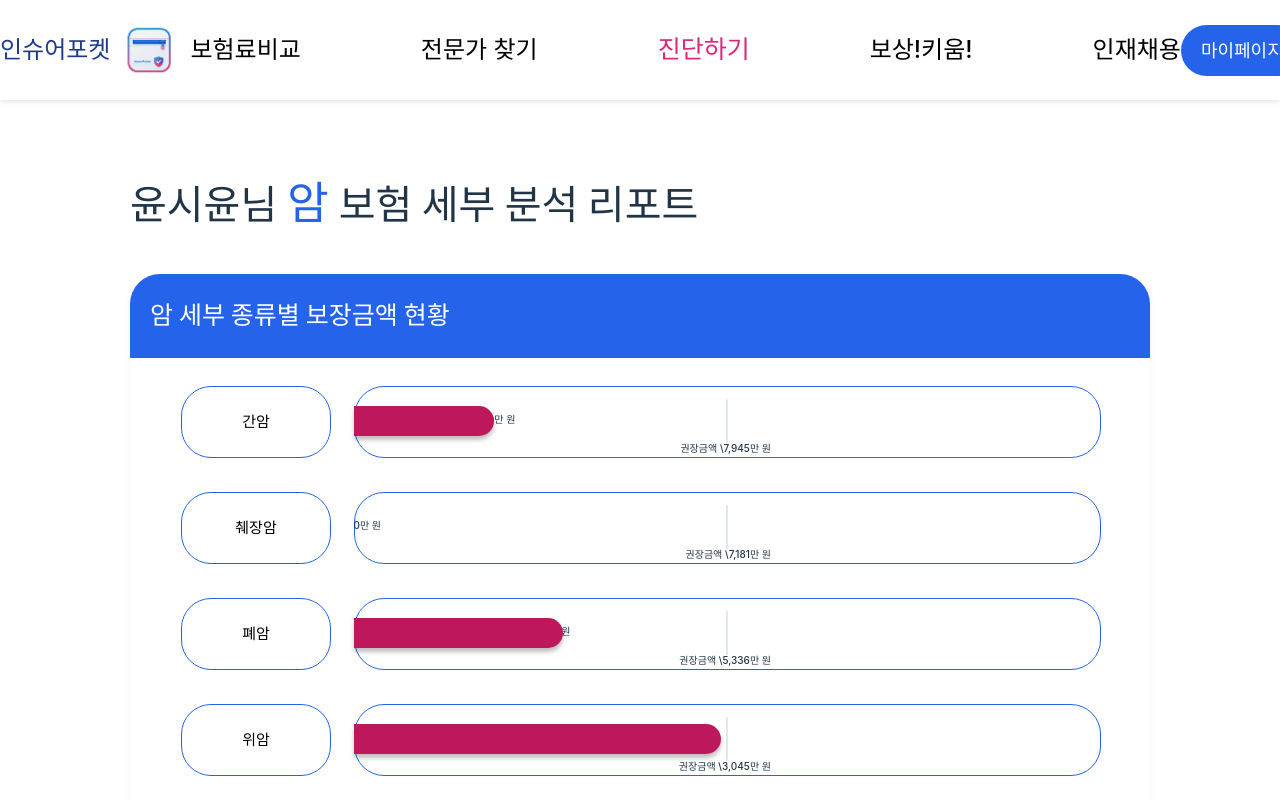
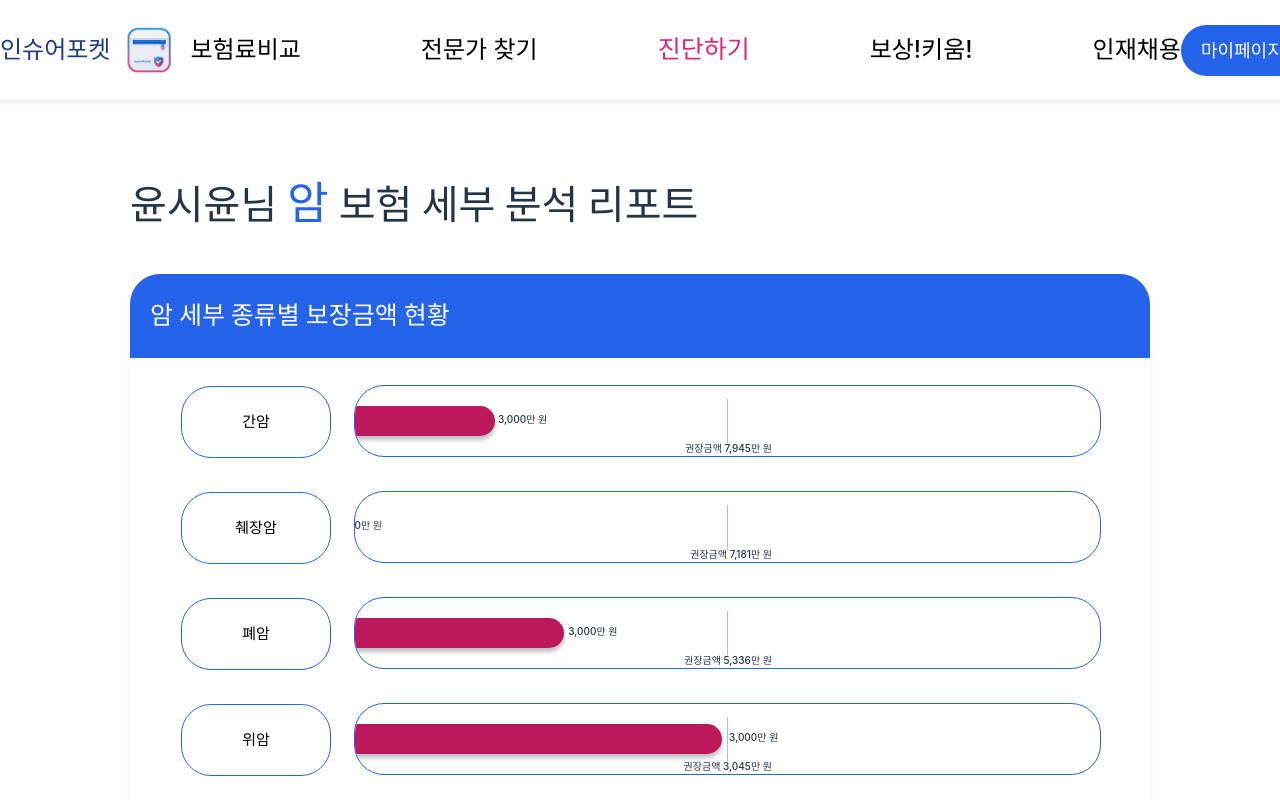
Before and after one commit to nenen2ya/insure-pocket, a React (Vite) app: page /subreport in a window 1280 px wide. Shown: the top 800 px of the page. Built offline with nearby package versions, Linux system fonts and the light colour scheme.

Commit message:
finish cancergraph

```diff
--- a/src/components/CancerGraph.tsx
+++ b/src/components/CancerGraph.tsx
@@ -26,6 +26,7 @@ const CancerGraph: React.FC<CancerGraphProps> = ({
             flexDirection:"row",
             alignItems:"center",
             }}>
+
         {/* 바 영역 박스 */}
         <div style={{
             width: 745.49,
@@ -35,22 +36,23 @@ const CancerGraph: React.FC<CancerGraphProps> = ({
             position: 'relative',
             display:"flex",
             alignItems:"center",
-            // border:"2px solid black"
+            border: '1px #2563EB solid',
+            overflow:"hidden",
+            borderRadius:30
             }}>
 
-            <div
+            {/* <div
             style={{
                 width: '100%',
                 height: '100%',
                 left: 0,
                 top: 0,
                 position: 'absolute',
-
                 background: 'white',
                 borderRadius: 30,
-                border: '1px #2563EB solid',
+                overflow:"hidden"
             }}
-            />
+            /> */}
 
 
             {/* 값/라벨/바 */}
@@ -58,9 +60,9 @@ const CancerGraph: React.FC<CancerGraphProps> = ({
                 width: "100%",
                 height: 43.51,
                 position: 'relative',
-                // border:"2px solid black"
                 }}
             >
+                {/* 권장금액 */}
                 <div
                 style={{
                     position: 'absolute',
@@ -72,13 +74,13 @@ const CancerGraph: React.FC<CancerGraphProps> = ({
                     transition:"left 0.3s ease"
                 }}
                 >
-                권장금액 \{recommended_coverage.toLocaleString()}만 원
+                권장금액 {recommended_coverage.toLocaleString()}만 원
                 </div>
-
+                {/* 보장금액 */}
                 <div
                     style={{
                         position: 'absolute',
-                        left: `${(coverage_amount / recommended_coverage) * 40}%`,
+                        left: `${(coverage_amount / recommended_coverage) * 51}%`,
                         top: "30%",
                         textAlign: 'center',
                         fontSize: 10,
@@ -97,13 +99,12 @@ const CancerGraph: React.FC<CancerGraphProps> = ({
                     {/* y축 */}
                     <div style={{
                     position: "absolute",
-                    width: 2,
+                    width: 1,
                     height: "100%",
                     left: "50%",
                     top:"50%",
                     transform:"translateY(-50%)",
-                    zIndex:2, //y축으로 설정
-                    background:"#DFE8EC"
+                    background:"#93C5FD"
                     }}
                     />
 
```
